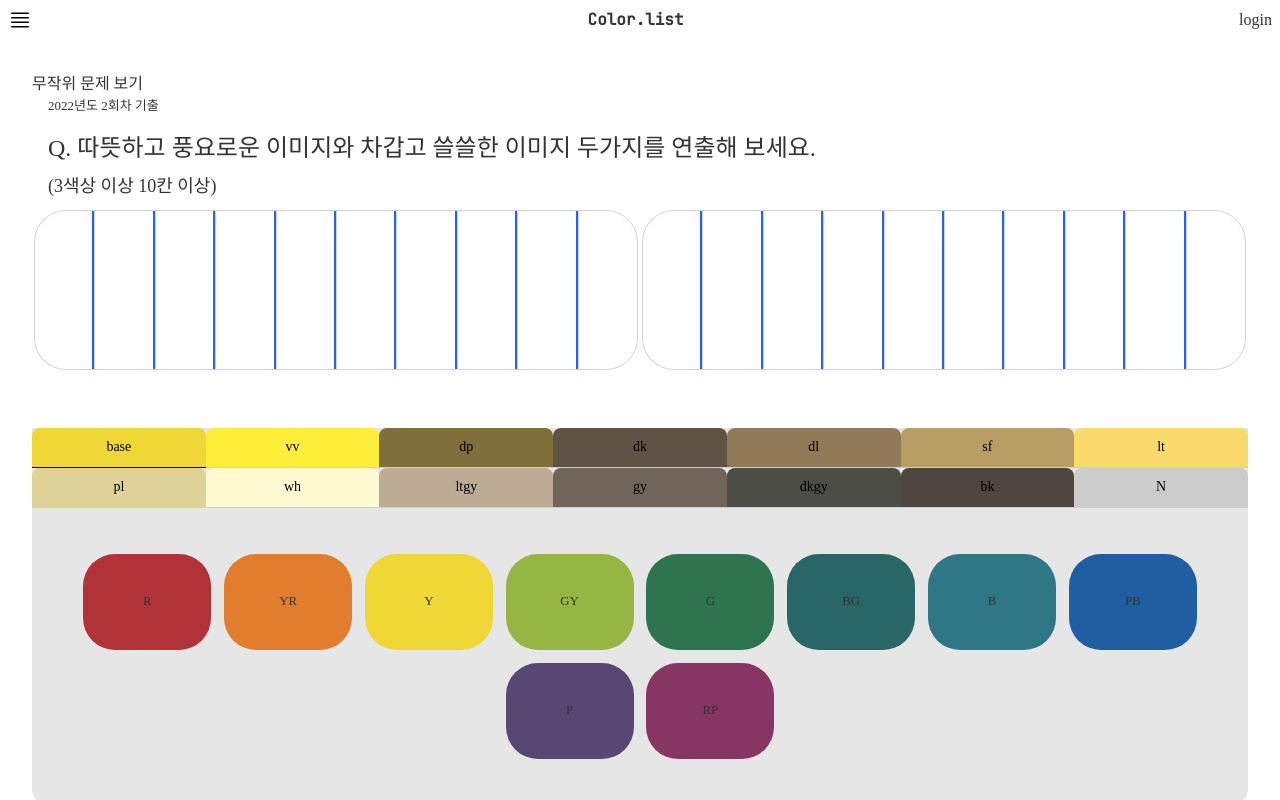
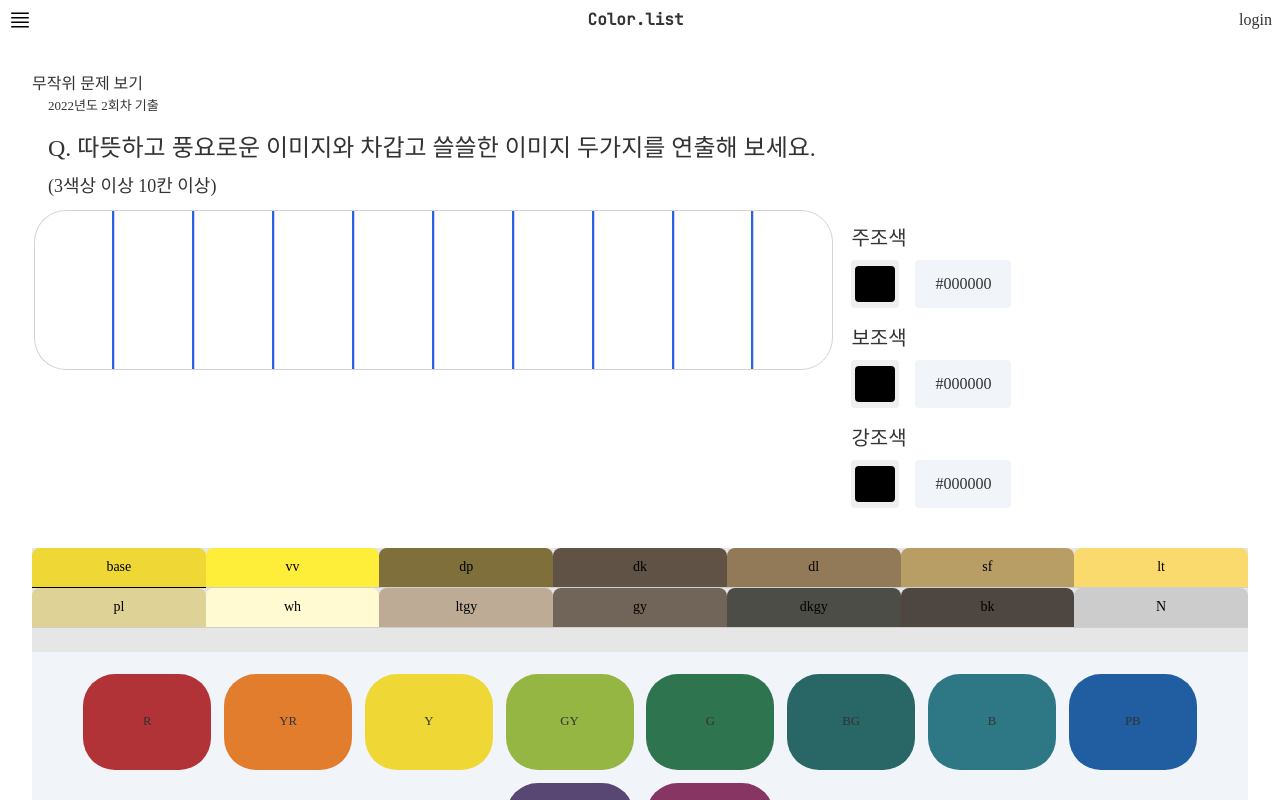
Before and after one commit to lisohh/Colorist-frontend, a React (Vite) app: page /quizs/1 in a window 1280 px wide. Built offline with nearby package versions, Linux system fonts and the light colour scheme; a web font is replaced by a local one.

Commit message:
Feat: color input
Co-authored-by: Taehee Kim <rabolution@gmail.com>

```diff
--- a/src/components/Input.tsx
+++ b/src/components/Input.tsx
@@ -1,4 +1,4 @@
-import React, { forwardRef, type ForwardedRef } from "react";
+import React, { forwardRef, useState, type ForwardedRef } from "react";
 
 // object type
 // keyof
@@ -103,17 +103,39 @@ const Input = forwardRef(function <T>(
   ref: ForwardedRef<HTMLInputElement>
 ) {
   const error = errors[name as keyof T];
+  const initValue =
+    props["type"] === "text"
+      ? ""
+      : props["type"] === "color"
+      ? "#000000"
+      : null;
+
+  const [value, setValue] = useState(initValue);
 
   return (
     <>
       <label className="flex flex-col gap-2 mb-4">
         <span className="text-xl">{label}</span>
-        <input
-          ref={ref}
-          className="input bg-slate-200"
-          name={name}
-          {...props}
-        />
+        <div className="flex flex-row gap-4">
+          <input
+            ref={ref}
+            className="input bg-slate-100"
+            name={name}
+            {...props}
+            onChange={(e) => {
+              const originalOnChange = props["onChange"];
+              if (originalOnChange) {
+                originalOnChange(e);
+              }
+              setValue(e.target.value);
+            }}
+          />
+          {props["type"] === "color" && (
+            <output className="flex flex-col rounded p-1 bg-slate-100 text-center w-24">
+              <div className="my-auto">{value}</div>
+            </output>
+          )}
+        </div>
       </label>
       {error && <li role="alert">{error.message}</li>}
     </>
--- a/src/index.css
+++ b/src/index.css
@@ -58,3 +58,8 @@ li[role="alert"] {
 .table.table-yellow-zebra tbody tr:nth-child(even) :where(td, th) {
   background-color: #fff4cb;
 }
+
+input[type="color"]::-webkit-color-swatch {
+  border: none;
+  border-radius: 0.25rem;
+}
--- a/src/pages/testform/Pallete.tsx
+++ b/src/pages/testform/Pallete.tsx
@@ -3,6 +3,7 @@ import * as Tabs from "@radix-ui/react-tabs";
 import * as Tooltip from "@radix-ui/react-tooltip";
 import allPallete from "./pallete.json";
 import ResizableBoxes from "./ResizableBoxes";
+import Input from "~/components/Input";
 
 // ["base", "deep"]
 // 밑의 코드 잘 이해하도록 노력하기 - 화요일에 한번 더 복습 + 타입스크립트 기본기
@@ -17,9 +18,9 @@ const palleteTypes = Object.keys(allPallete) as AllPalleteKeysT[]; // 키들로
 const BOX_COUNT = 10;
 const WHITE_HEX = "#ffffff";
 
-function Pallete() {
+function Pallete({ isDouble = false }: { isDouble: boolean }) {
   const [colors, setColors] = React.useState<string[]>(
-    Array(BOX_COUNT * 2).fill(WHITE_HEX)
+    Array(BOX_COUNT * (isDouble ? 2 : 1)).fill(WHITE_HEX)
   ); // 문자열
 
   //6번 - addSelected 함수를 만들어
@@ -65,10 +66,42 @@ function Pallete() {
           colors={colors.slice(0, BOX_COUNT)}
           deleteSelected={deleteSelected} // 1을 받으면 1을 삭제
         />
-        <ResizableBoxes
-          colors={colors.slice(BOX_COUNT, 2 * BOX_COUNT)}
-          deleteSelected={(i) => deleteSelected(i + BOX_COUNT)} // 1을 받아도 => 11을 넘겨야
-        />
+        {isDouble ? (
+          <ResizableBoxes
+            colors={colors.slice(BOX_COUNT, 2 * BOX_COUNT)}
+            deleteSelected={(i) => deleteSelected(i + BOX_COUNT)} // 1을 받아도 => 11을 넘겨야
+          />
+        ) : (
+          <ul className="w-1/2 p-4">
+            <li>
+              <Input
+                type="color"
+                name="main"
+                className="p-0.5 w-12 h-12 rounded"
+                label="주조색"
+                errors={{}}
+              />
+            </li>
+            <li>
+              <Input
+                type="color"
+                name="sub"
+                className="p-0.5 w-12 h-12 rounded"
+                label="보조색"
+                errors={{}}
+              />
+            </li>
+            <li>
+              <Input
+                type="color"
+                name="point"
+                className="p-0.5 w-12 h-12 rounded"
+                label="강조색"
+                errors={{}}
+              />
+            </li>
+          </ul>
+        )}
       </div>
       <div id="pallete-box">
         <Tabs.Root
@@ -77,7 +110,7 @@ function Pallete() {
         >
           <Tabs.List
             aria-label="select pallete type"
-            className="w-full tabs grid lg:grid-cols-14 sm:grid-cols-7 grid-cols-5 mb-4"
+            className="w-full tabs grid lg:grid-cols-14 sm:grid-cols-7 grid-cols-5"
           >
             {/* 팔레트의 타입마다 Tabs.Trigger를 만들어준다*/}
             {palleteTypes.map((value) => (
@@ -96,7 +129,10 @@ function Pallete() {
           {/* 팔레트의 타입마다 Tabs.Content를 만들어준다*/}
           {palleteTypes.map((value) => (
             <Tabs.Content key={value} value={value}>
-              <div id="pallete" className="flex flex-row flex-wrap">
+              <div
+                id="pallete"
+                className="flex flex-row flex-wrap bg-slate-100 p-4 justify-center"
+              >
                 {/* 4번 - pallete도 값이 여러 개이므로 map을 사용한다. */}
                 {allPallete[value].map(({ hex, colorName }, index) => (
                   <Tooltip.Root key={index}>
```
